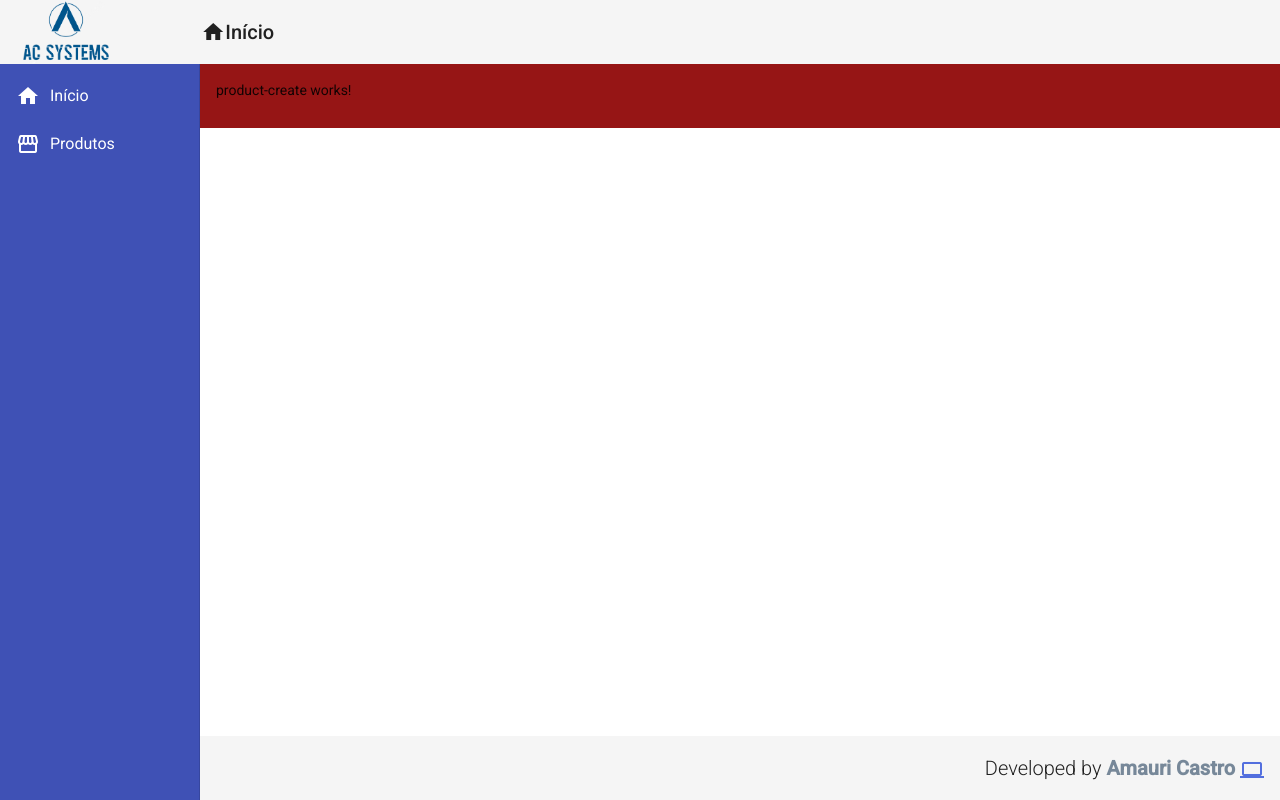
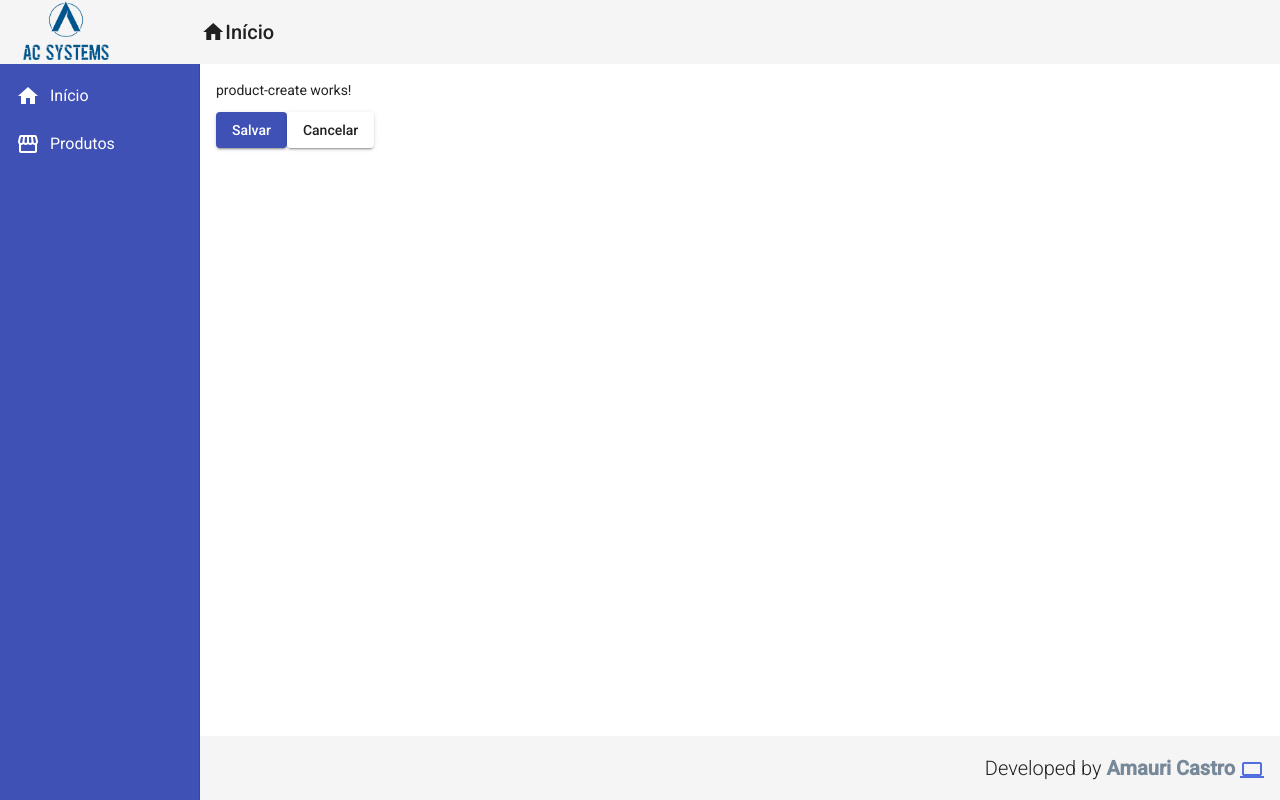
Before and after one commit to amauri-castro/crud-angular, an Angular app: page /products/create in a window 1280 px wide. Built offline with nearby package versions, Linux system fonts and the light colour scheme.

Commit message:
criado o model de produto e o respectivo service

```diff
--- a/src/app/app.module.ts
+++ b/src/app/app.module.ts
@@ -12,6 +12,7 @@
 import { MatCardModule } from '@angular/material/card';
 import { MatListModule } from '@angular/material/list';
 import { MatButtonModule } from '@angular/material/button';
+import { MatSnackBarModule } from '@angular/material/snack-bar';
 
 import { HomeComponent } from './views/home/home.component';
 import { ProductCrudComponent } from './views/product-crud/product-crud.component';
@@ -38,7 +39,8 @@
     MatSidenavModule,
     MatListModule,
     MatCardModule,
-    MatButtonModule
+    MatButtonModule,
+    MatSnackBarModule
   ],
   providers: [],
   bootstrap: [AppComponent]
--- a/src/app/components/product/product-create/product-create.component.html
+++ b/src/app/components/product/product-create/product-create.component.html
@@ -1 +1,4 @@
 <p>product-create works!</p>
+
+<button mat-raised-button (click)="createProduct()" color="primary">Salvar</button>
+<button mat-raised-button (click)="cancel()" >Cancelar</button>
--- a/src/app/components/product/product-create/product-create.component.ts
+++ b/src/app/components/product/product-create/product-create.component.ts
@@ -1,4 +1,6 @@
 import { Component, OnInit } from '@angular/core';
+import { Router } from '@angular/router';
+import { ProductService } from '../product.service';
 
 @Component({
   selector: 'app-product-create',
@@ -7,9 +9,19 @@
 })
 export class ProductCreateComponent implements OnInit {
 
-  constructor() { }
+  constructor(private productService: ProductService,
+    private router: Router) { }
 
   ngOnInit(): void {
+
+  }
+
+  createProduct(): void {
+    this.productService.showMessage('Produto criado!');
+  }
+
+  cancel(): void {
+    this.router.navigate(['/products']);
   }
 
 }
--- /dev/null
+++ b/src/app/components/product/product.model.ts
@@ -0,0 +1,5 @@
+export interface Product {
+    id?: number
+    name: string
+    price: number
+}
--- /dev/null
+++ b/src/app/components/product/product.service.ts
@@ -0,0 +1,18 @@
+import { Injectable } from '@angular/core';
+import { MatSnackBar} from '@angular/material/snack-bar';
+
+@Injectable({
+  providedIn: 'root'
+})
+export class ProductService {
+
+  constructor(private snackBar: MatSnackBar) { }
+
+  showMessage(msg: string): void {
+    this.snackBar.open(msg, 'X', {
+      duration: 3000,
+      horizontalPosition: "center",
+      verticalPosition: "top"
+    })
+  }
+}
--- a/src/app/components/template/nav/nav.component.css
+++ b/src/app/components/template/nav/nav.component.css
@@ -13,5 +13,5 @@
 
 .content {
     padding: 16px;
-    background-color: #961515;
+    background-color: #FFF;
 }
```
